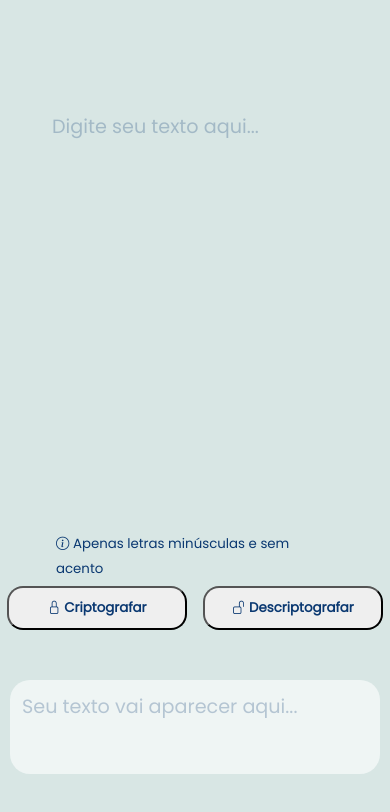
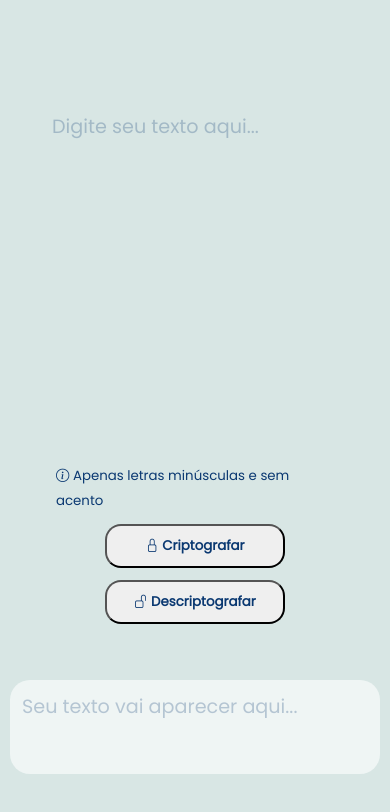
Before and after one commit to PedroJSBezerra/Desafio-Decodificador-de-Texto, a plain HTML site: page index.html in a window 390 px wide. Drawn offline with nearby package versions, Linux system fonts and the light colour scheme.

Commit message:
2 files modified

```diff
--- a/script.js
+++ b/script.js
@@ -24,11 +24,10 @@ const App = {
   //funcao decript
   decript(text) {
     //Inverte o objeto App.keys Ex: {a:"ai"} => {ai:"a"}
-    const flip = (data) => {
+    const flip = (data) =>
       Object.fromEntries(
         Object.entries(data).map(([key, value]) => [value, key])
       );
-    };
 
     var chars = flip(App.keys);
 
--- a/style.css
+++ b/style.css
@@ -120,7 +120,13 @@ button:hover {
 @media screen and (max-width: 800px) {
   .controls {
     display: flex;
+    flex-direction: column;
   }
+
+  .controls button {
+    margin: 6px 0;
+  }
+
   .output {
   }
 
```
